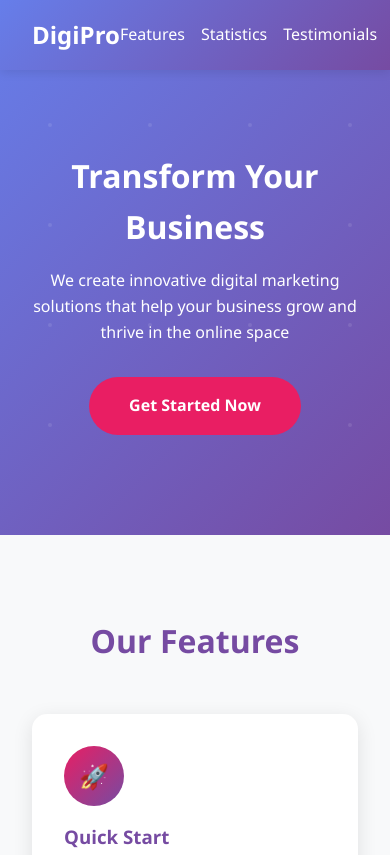
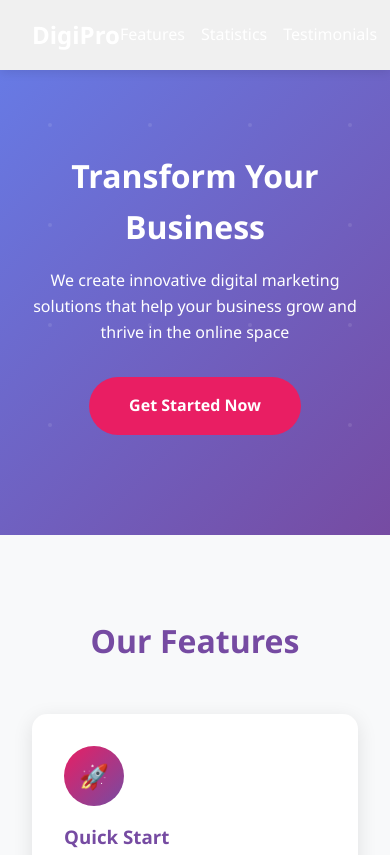
Before and after one commit to test-007-jira-merely/test-jira4, a plain HTML site: page index.html in a window 390 px wide. Shown: the top 855 px of the page. Drawn offline with Linux system fonts and the light colour scheme.

Commit message:
task: change nav bar color to #F0F0F0 in index.html in root directory
# Implementation Plan

## Conceptual Checklist

- Locate the navbar styling in index.html
- Identify the current background property
- Replace with the specified color #F0F0F0
- Verify the change affects only the navbar (header element)
- Consider text color contrast for readability

## Overview

Change the navigation bar background color from the current gradient (purple theme) to a light gray solid color (#F0F0F0) in the root index.html file.

## Assumptions and Rules from CLAUDE.md

**Assumptions:**
- Only the navbar background color needs to change (not text colors)
- The header element (lines 21-30) represents the navbar
- No responsive behavior changes are needed
- The change applies to the fixed header only

**Rules from CLAUDE.md:**
- Project CLAUDE.md is empty - no specific rules
- Global CLAUDE.md rules: Use Edit tool for file modifications

## Step-by-Step Implementation

1. Modify the header background in index.html
 - Dependencies: None
 - Tools: Edit tool
 - Action: Replace `background: linear-gradient(135deg, #667eea 0%, #764ba2 100%);` with `background: #F0F0F0;` in the header CSS rule (line 22)

2. Consider text color contrast (optional enhancement)
 - The current text color is white, which may have poor contrast on #F0F0F0
 - Could suggest changing to a darker color, but task only specifies navbar background

## Error Handling and Uncertainties

**Potential issues:**
- White text on #F0F0F0 background will have poor contrast
- Navigation links (currently white) may be difficult to read

**Mitigation:**
- Implement the exact change requested (background color only)
- Could optionally mention contrast concern to user after implementation

SCRUM-370

```diff
--- a/index.html
+++ b/index.html
@@ -19,7 +19,7 @@
       }
 
       header {
-        background: linear-gradient(135deg, #667eea 0%, #764ba2 100%);
+        background: #F0F0F0;
         color: white;
         padding: 1rem 0;
         position: fixed;
```
